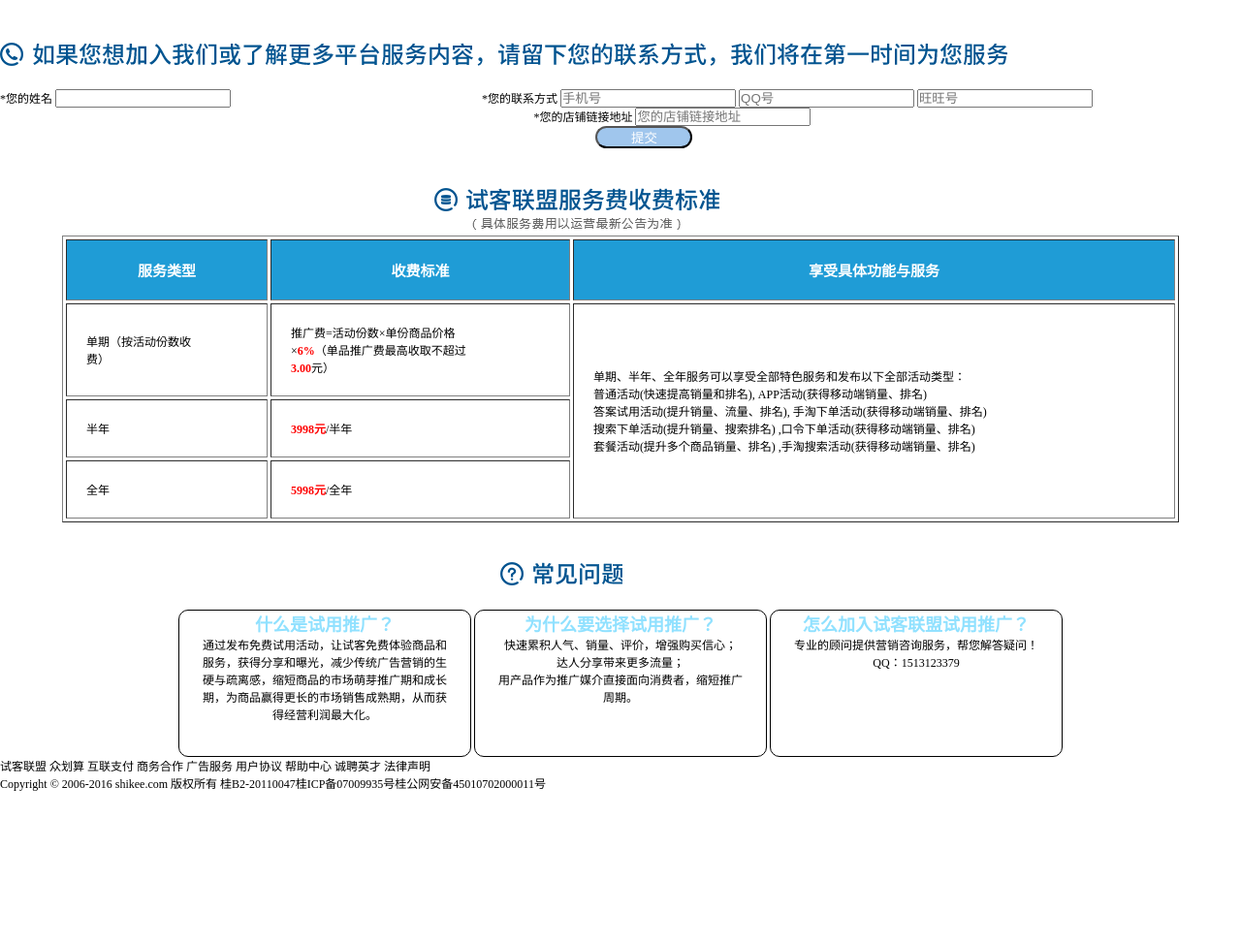
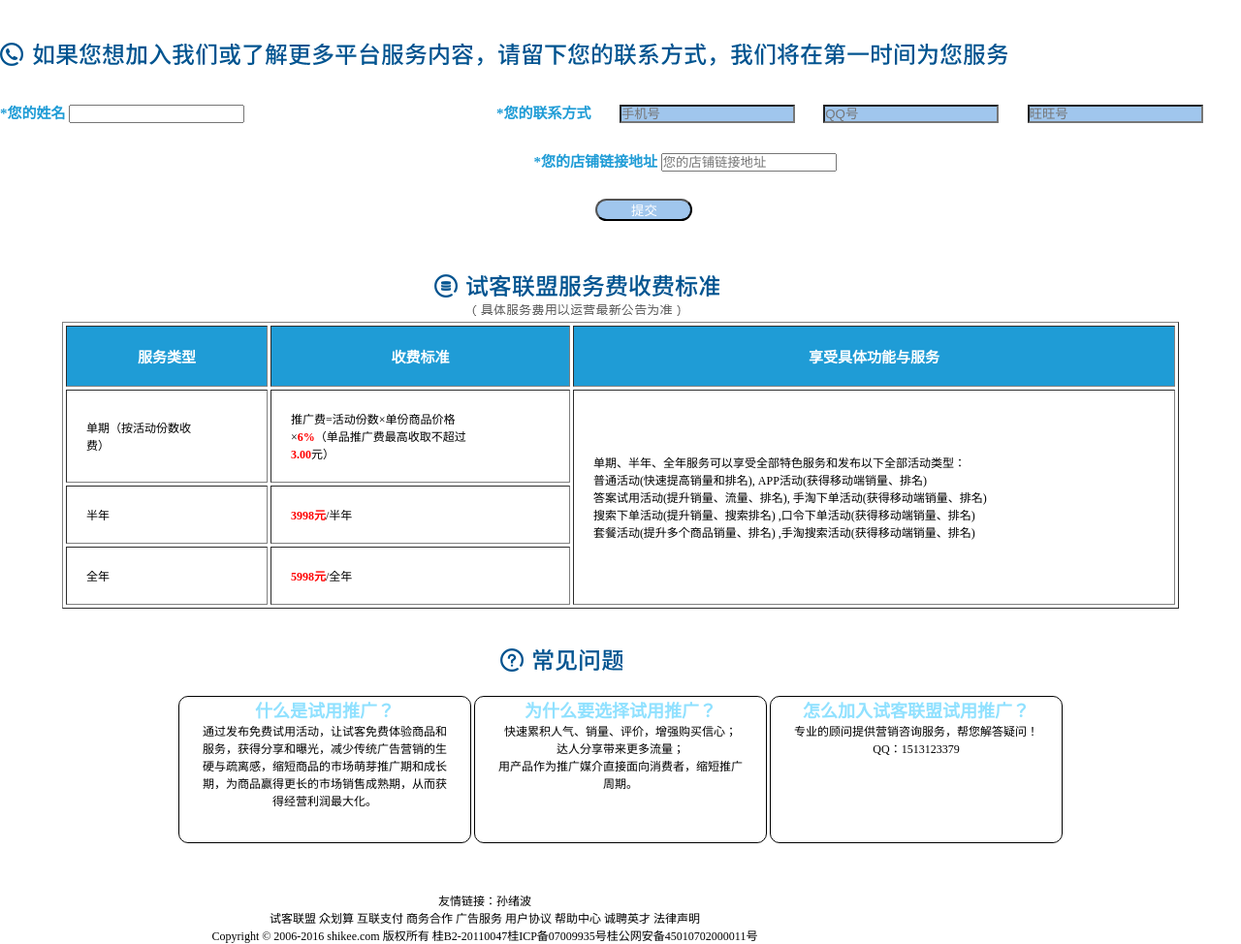
Before and after one commit to lifengjiaojiao/shikelianmeng, a plain HTML site: page join-in.html in a window 1280 px wide. Shown: the part 2491-3465 px from the top of the page at 97% size. Before the commit the page ends 3308 px from the top, so only its background shows below. Drawn offline with Linux system fonts and the light colour scheme.

Commit message:
Add files via upload

```diff
--- a/join-in.html
+++ b/join-in.html
@@ -2,7 +2,9 @@
 <html>
 	  <head>
 	  	    <meta charset="utf-8">
-	  	    <title>试客联盟</title>
+	  	    <title>试客联盟招商</title>
+			<meta name="keywords" content="试用，试客，试客联盟，试客招商"/>
+    	    <meta name="description" content="这是一个免费试用的网站，可以提高商家的知名度，让试客免费试用。"/>
 			<link type="text/css" href="css/common.css" rel="stylesheet">
 	  	    <link type="text/css" href="css/join-in.css" rel="stylesheet">
 
@@ -65,13 +67,13 @@
 						      <img src="images/zs_img05.png">
 						 </div>
 						 <div class="join"></div>
-						 <form action="http://www.shikeke.com" method="post" name="1" class="form">
+						 <form action="http://www.shikeke.com" method="post" name="1" class="menu">
 						      *您的姓名
 						      <input type="password" class="form-input" name="2"/>
 							  <span>*您的联系方式</span>
-							  <input type="password" placeholder="手机号" class="form-message"/>
-							  <input type="password" placeholder="QQ号" class="form-message"/>
-							  <input type="password" placeholder="旺旺号" class="form-message"><br/>
+							  <input type="password" placeholder="手机号" class="menu-message"/>
+							  <input type="password" placeholder="QQ号" class="menu-message"/>
+							  <input type="password" placeholder="旺旺号" class="menu-message"><br/>
 							  <span class="span">*您的店铺链接地址</span>
 							  <input type="password" placeholder="您的店铺链接地址"><br/>
 							  <input type="submit" value="提交" class="submit">
@@ -121,7 +123,8 @@
 				  </div>
 				  </div>
 				   <!--中间部分完成-->
-                   <div class="foot">
+                   <div class="footer">
+				                <p>友情链接：<a href="https://891561285.github.io/wedding/">孙绪波</a>
                                 <p>试客联盟 众划算 互联支付 商务合作 广告服务 用户协议 帮助中心 诚聘英才 法律声明</br/>
                       Copyright © 2006-2016 shikee.com 版权所有 桂B2-20110047桂ICP备07009935号桂公网安备45010702000011号</p>
                    </div>
```
Also changed, not shown: enter.html (+6 -3 lines), index.html (+4 -1 lines), merchandity.html (+3 -1 lines), withdraw.html (+2 -0 lines).
